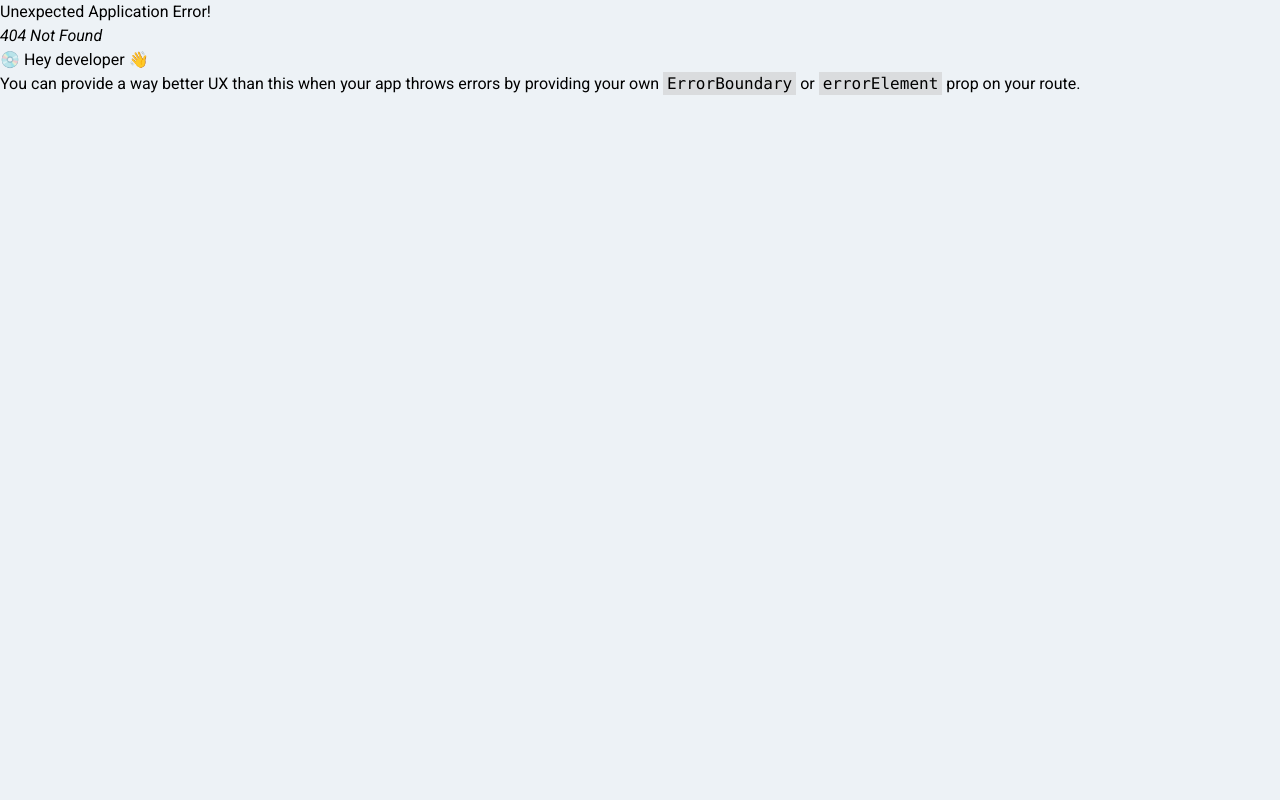
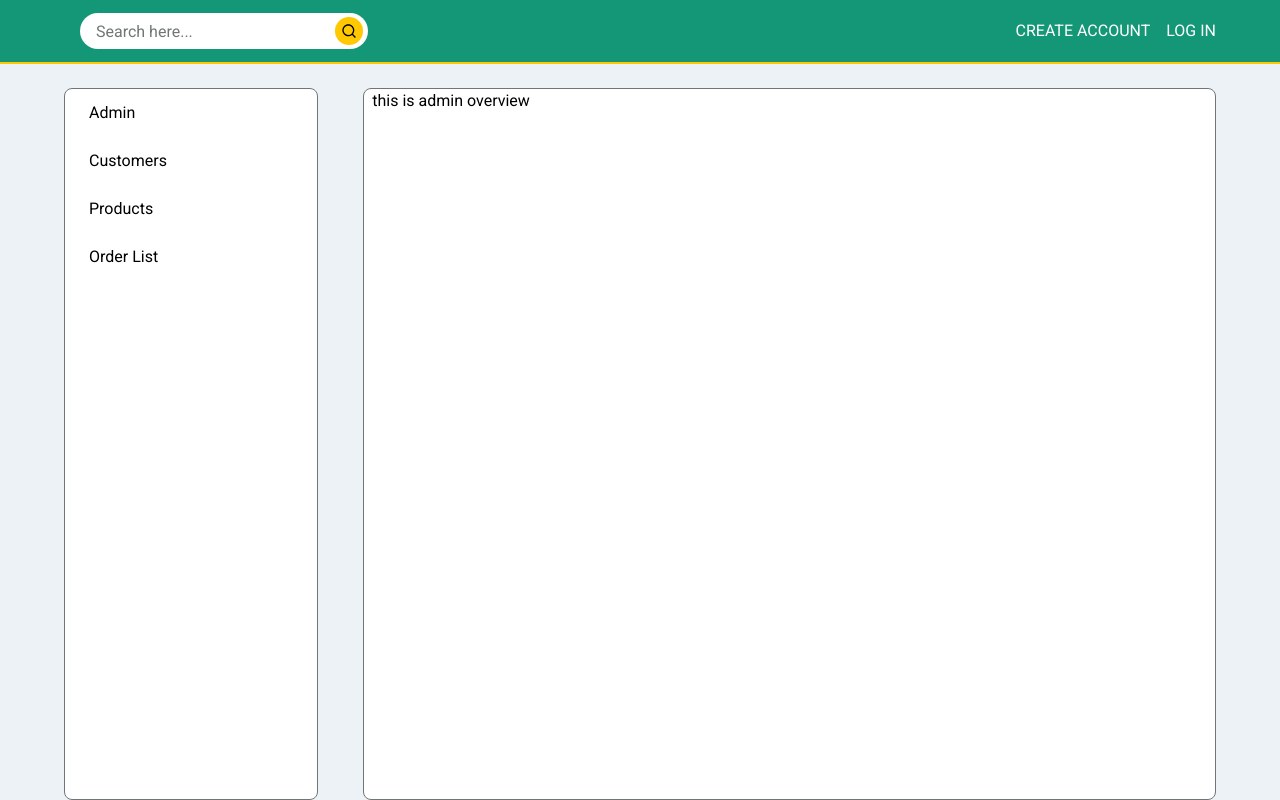
Before and after one commit to TFMahabub/Replic-Ecommerce, a React (Vite) app: page /dashbord in a window 1280 px wide. Before the commit this address had no page. Built offline with nearby package versions, Linux system fonts and the light colour scheme.

Commit message:
[ADD] _redirects file add

```diff
--- /dev/null
+++ b/src/components/pages/dashbord/AdminOverview.tsx
@@ -0,0 +1,12 @@
+
+const AdminOverview = () => {
+    return (
+        <>
+            <div>
+                this is admin overview
+            </div>
+        </>
+    );
+};
+
+export default AdminOverview;
--- /dev/null
+++ b/src/components/pages/dashbord/RootSidebar.tsx
@@ -0,0 +1,38 @@
+import { Link, NavLink } from 'react-router-dom';
+
+const RootSidebar = () => {
+    return (
+        <>
+            <NavLink
+                to={'/dashbord/admin'}
+                className='dashbord-menu-item'
+                activeClassName="text-primary"
+            >Admin
+            </NavLink>
+            <Link
+                to={'/dashbord/customers'}
+            >
+                <li
+                    className='dashbord-menu-item'
+
+                >Customers</li>
+            </Link>
+            <Link
+                to={'/dashbord/products'}
+            >
+                <li
+                    className='dashbord-menu-item'
+                >Products</li>
+            </Link>
+            <Link
+                to={'/dashbord/order-list'}
+            >
+                <li
+                    className='dashbord-menu-item'
+                >Order List</li>
+            </Link>
+        </>
+    );
+};
+
+export default RootSidebar;
--- /dev/null
+++ b/src/layouts/DashbordLayout.tsx
@@ -0,0 +1,36 @@
+import { Outlet } from 'react-router-dom';
+import Navbar from '../components/Shared/navbar/Navbar';
+import RootSidebar from '../components/pages/dashbord/RootSidebar';
+
+const DashbordLayout = () => {
+    //get params query:
+    // const { path } = useParams()
+
+    // console.log(path);
+
+    return (
+        <section>
+            <nav
+                className="h-full py-4 lg:py-0 lg:h-navbarHeight flex-item bg-primary border-b-2 border-secondary"
+            >
+                <Navbar />
+            </nav>
+            <section
+                className='container mt-6 grid grid-cols-12 gap-sectionGap'
+            >
+                <aside
+                    className='col-span-3 h-[calc(100vh-5.5rem)] border border-gray bg-white rounded-lg'
+                >
+                    <RootSidebar />
+                </aside>
+                <main
+                    className='col-span-9 px-2 pb-1 border border-gray bg-white rounded-lg h-[calc(100vh-5.5rem)] overflow-y-auto scroll-none'
+                >
+                    <Outlet />
+                </main>
+            </section>
+        </section>
+    );
+};
+
+export default DashbordLayout;
--- a/src/styles/global.css
+++ b/src/styles/global.css
@@ -25,7 +25,11 @@ body {
   @apply max-w-[1488px] mx-auto px-[1rem] md:px-[2rem] lg:px-[4rem];
 }
 .headerHeight {
-  @apply min-h-[calc(100vh-4rem)];
+  @apply h-[calc(100vh-4rem)];
+}
+
+.scroll-none::-webkit-scrollbar {
+  display: none;
 }
 .flex-center {
   @apply flex items-center justify-center;
@@ -36,10 +40,16 @@ body {
 .flex-justify {
   @apply flex justify-center;
 }
+.box-area {
+  @apply p-2 border border-gray bg-white;
+}
 
 /* spesific-tag-class */
 .navbar-search {
   @apply hidden lg:block lg:h-9 lg:w-72 px-4 outline-none focus:outline-none ring-0 placeholder:text-textColor;
+}
+.dashbord-menu-item {
+  @apply block hover:bg-gray/10 py-3 px-6 text-base;
 }
 
 a {
```
Also changed, not shown: src/Routers/Router.tsx (+16 -0 lines), 1 other file (tests, documents, lock files or other folders).
